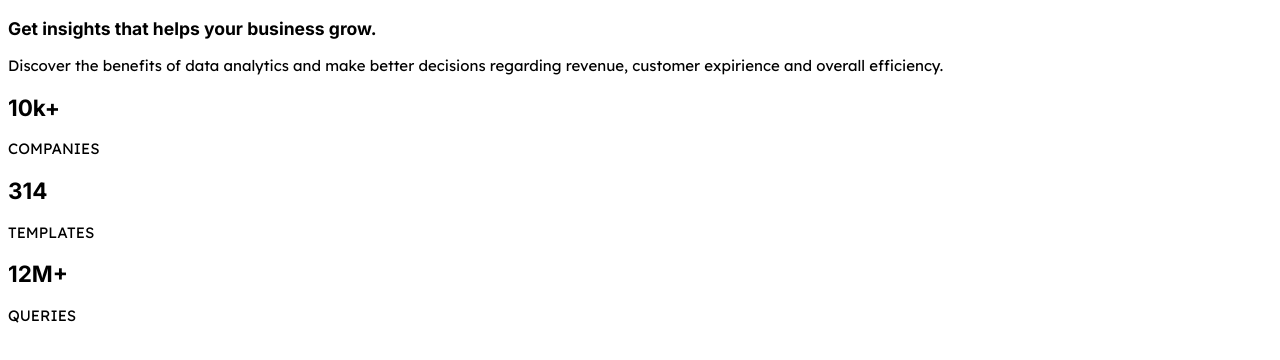
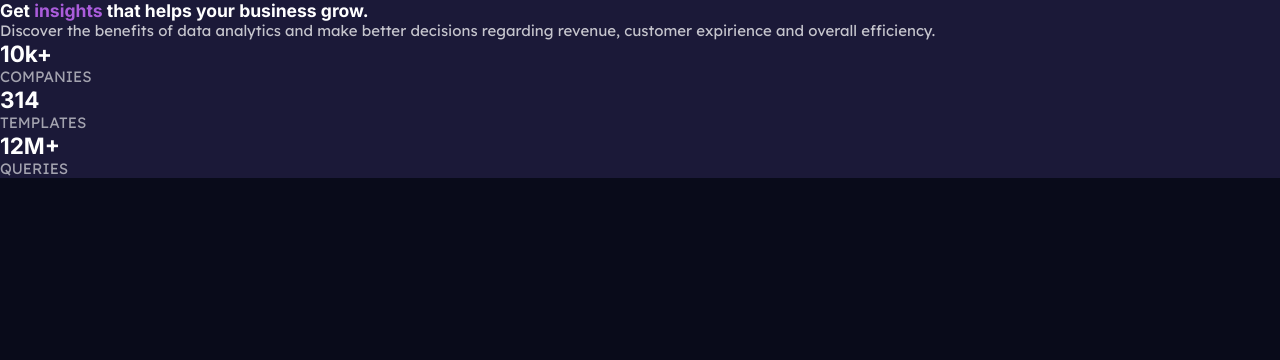
Before and after one commit to rnrnshn/business-insights-ui, a React (Create React App) app: page / in a window 1280 px wide. Shown: the top 360 px of the page. Built offline with nearby package versions, Linux system fonts and the light colour scheme.

Commit message:
STYLE: set up colors for the elements

```diff
--- a/src/index.css
+++ b/src/index.css
@@ -17,13 +17,41 @@
   --stt-white: hsla(0, 0%, 100%, 0.6); /* slightly transparent white (stat headings) */
 }
 
+/* Reset */
+* {
+  box-sizing: border-box;
+  margin: 0;
+  padding: 0;
+}
+
+/* Default styles */
 body {
   font-size: 15px;
   font-family: 'Lexend Deca', sans-serif;
   -webkit-font-smoothing: antialiased;
   -moz-osx-font-smoothing: grayscale;
+  background: var(--v-dark-blue);
 }
 
 h1, h2, h3 {
   font-family: 'Inter', sans-serif;
+  color: var(--white);
 }
+
+p {
+  color: var(--st-white);
+}
+
+/* Card */
+.card {
+  background: var(--dark-d-blue);
+}
+
+/* Stats Container Text */
+.stats-title span {
+  color: var(--soft-violet);
+}
+
+.stats p {
+  color: var(--stt-white);
+}
```
